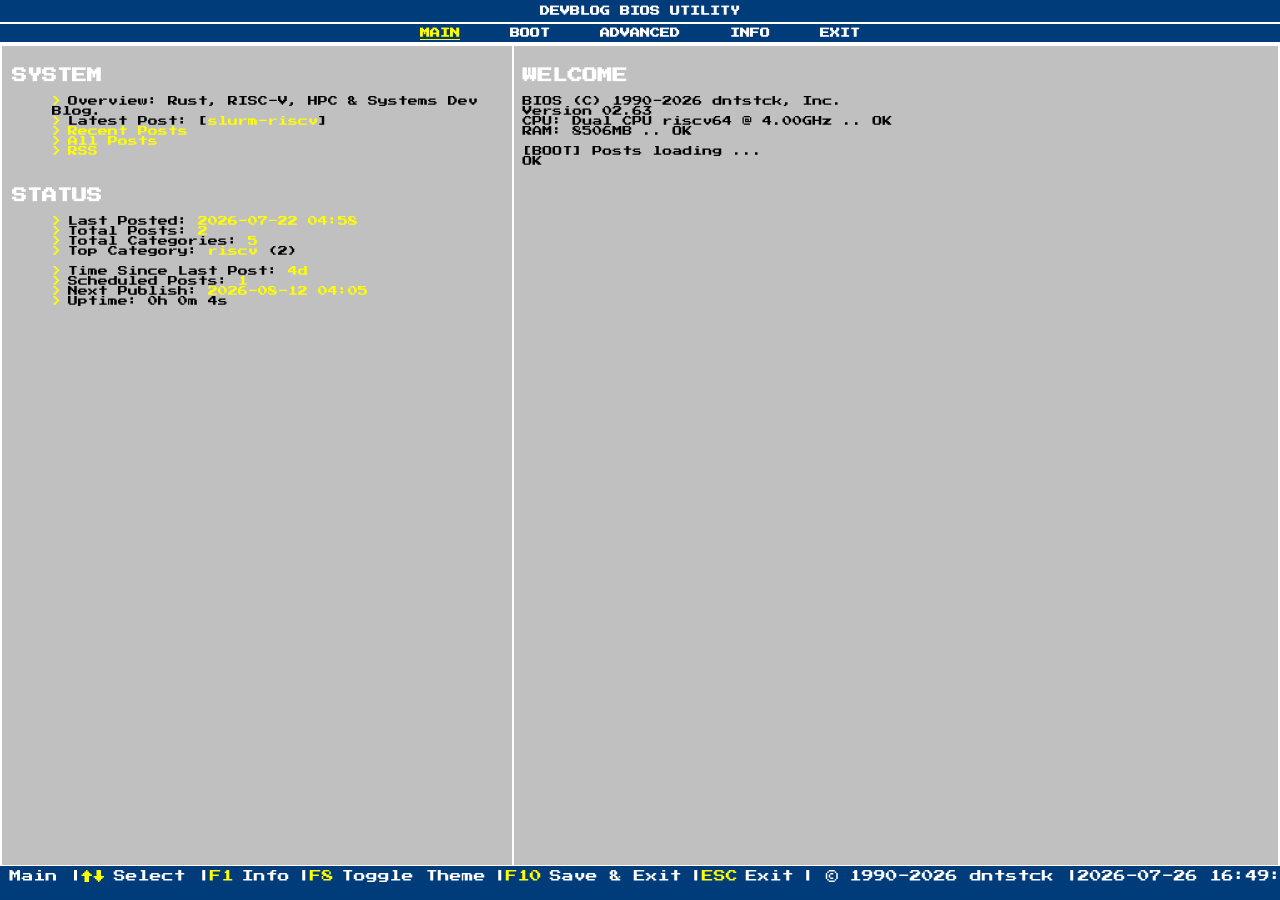
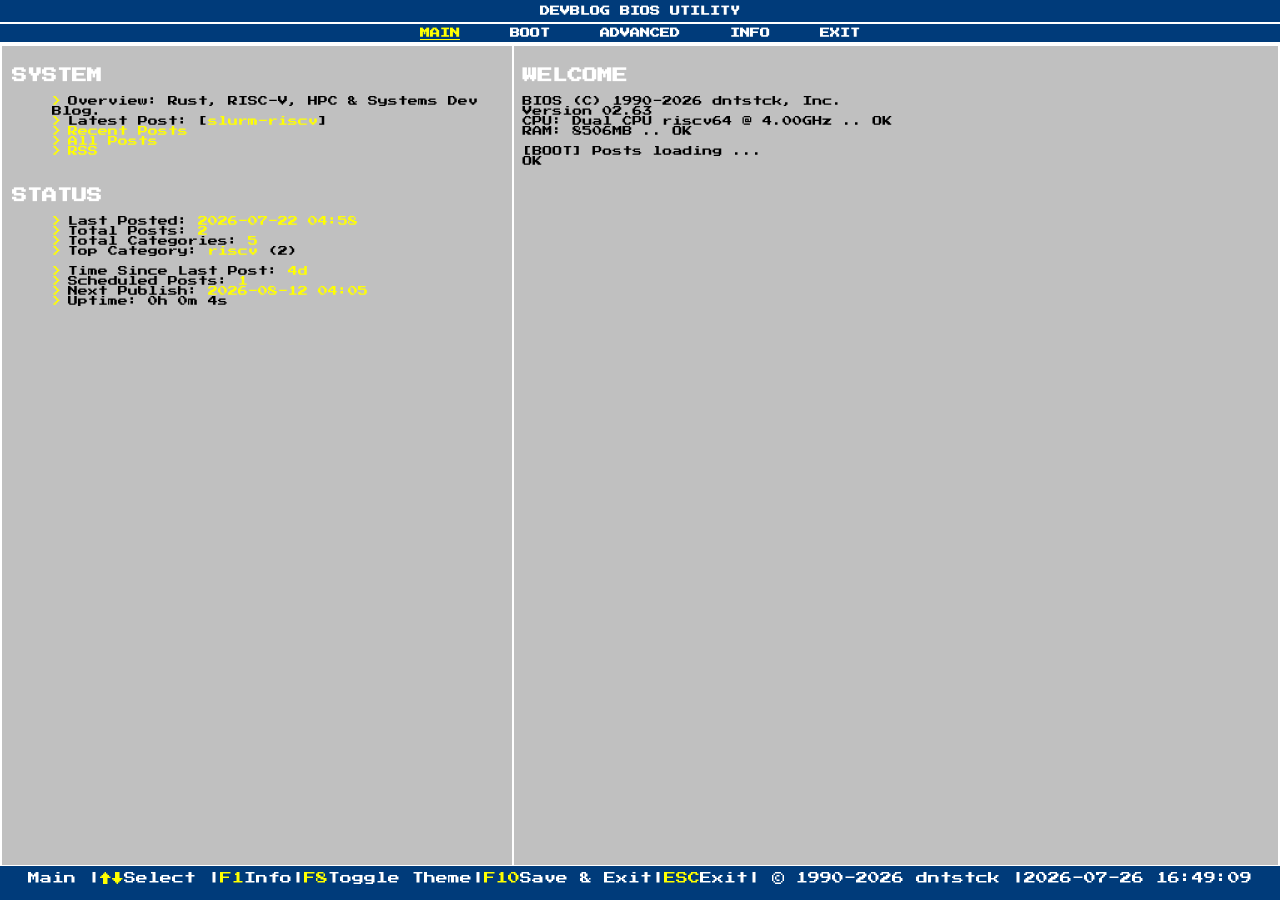
Before and after one commit to dntstck/blog, a Jekyll site: the page built from index.md, in a window 1280 px wide. Built offline with Jekyll 4.4.1, drawn with Linux system fonts in a browser that asks for light colours.

Commit message:
tweak css - statusbar fix. center and left spacing

```diff
--- a/assets/css/bios.css
+++ b/assets/css/bios.css
@@ -326,18 +326,24 @@ code {
 
 .statusbar {
     display: flex;
-    flex-wrap: nowrap;
+    justify-content: center;
     overflow-x: auto;
     white-space: nowrap;
-    padding-left: 0.8em;
+    padding: 0.5em;
     box-sizing: border-box;
 }
 
-/* preserve spacing between items */
-.statusbar span {
+.statusbar-inner {
+    display: inline-flex;
+    flex-wrap: nowrap;
+    white-space: nowrap;
+}
+
+.statusbar-inner span {
     display: inline-block;
     margin-right: 8px;
 }
+
 
 /* mobile smooth scroll */
 @media (max-width: 600px) {
```
